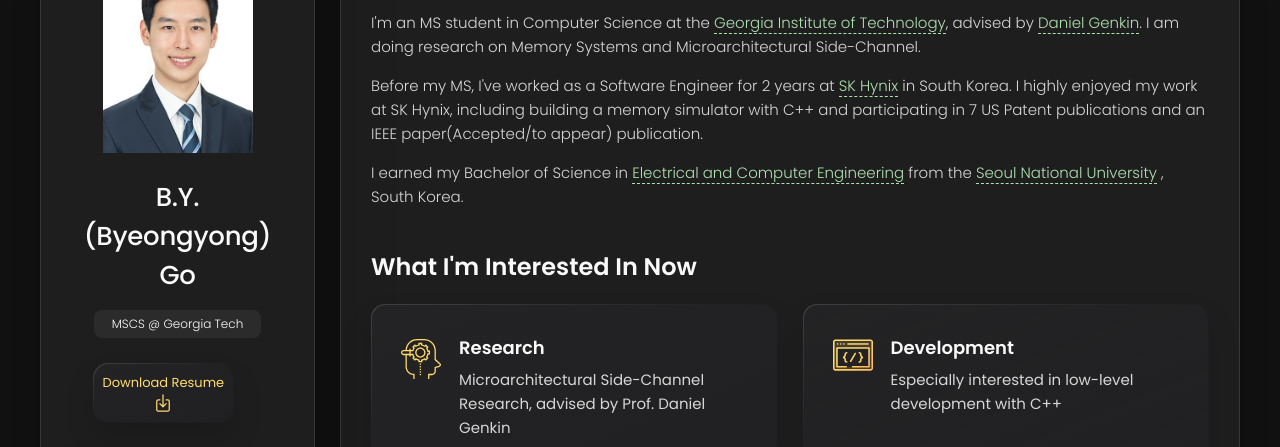
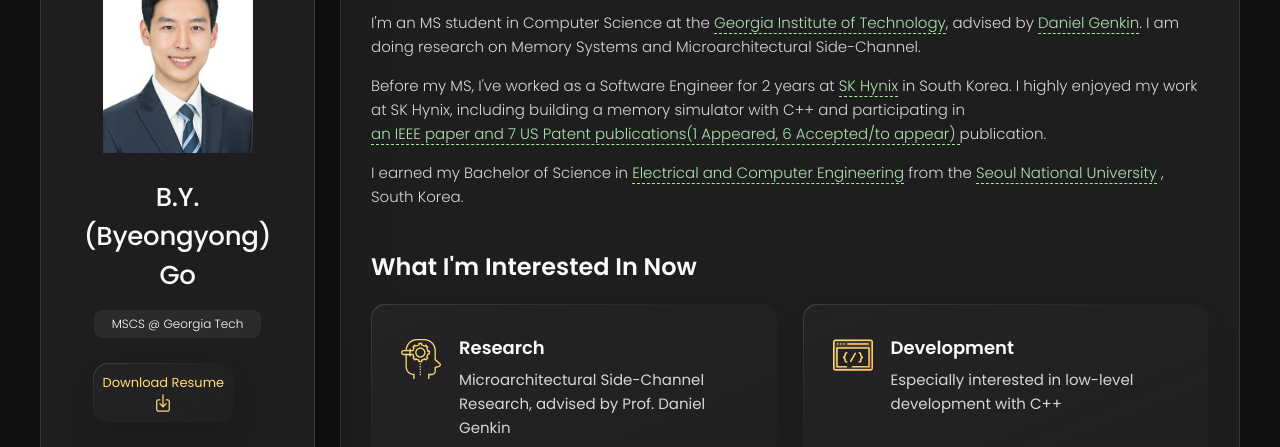
Before and after one commit to bygo7/bygo7.github.io, a plain HTML site: page index.html in a window 1280 px wide. Shown: the part 168-615 px from the top of the page. Drawn offline with nearby package versions, Linux system fonts and the light colour scheme.

Commit message:
google scholar href link

```diff
--- a/index.html
+++ b/index.html
@@ -245,7 +245,11 @@
             I've worked as a Software Engineer for 2 years at
             <a href="https://eng.sk.com/companies/sk-hynix" class="aboutme-link">SK Hynix</a>
             in South Korea.
-            I highly enjoyed my work at SK Hynix, including building a memory simulator with C++ and participating in 7 US Patent publications and an IEEE paper(Accepted/to appear) publication.
+            I highly enjoyed my work at SK Hynix, including building a memory simulator with C++ and participating in
+            <a href="https://scholar.google.com/citations?user=HcHMIZsAAAAJ&hl=en&oi=ao" class="aboutme-link">
+              an IEEE paper and 7 US Patent publications(1 Appeared, 6 Accepted/to appear)
+            </a>
+             publication.
           </p>
 
           <p>
```
